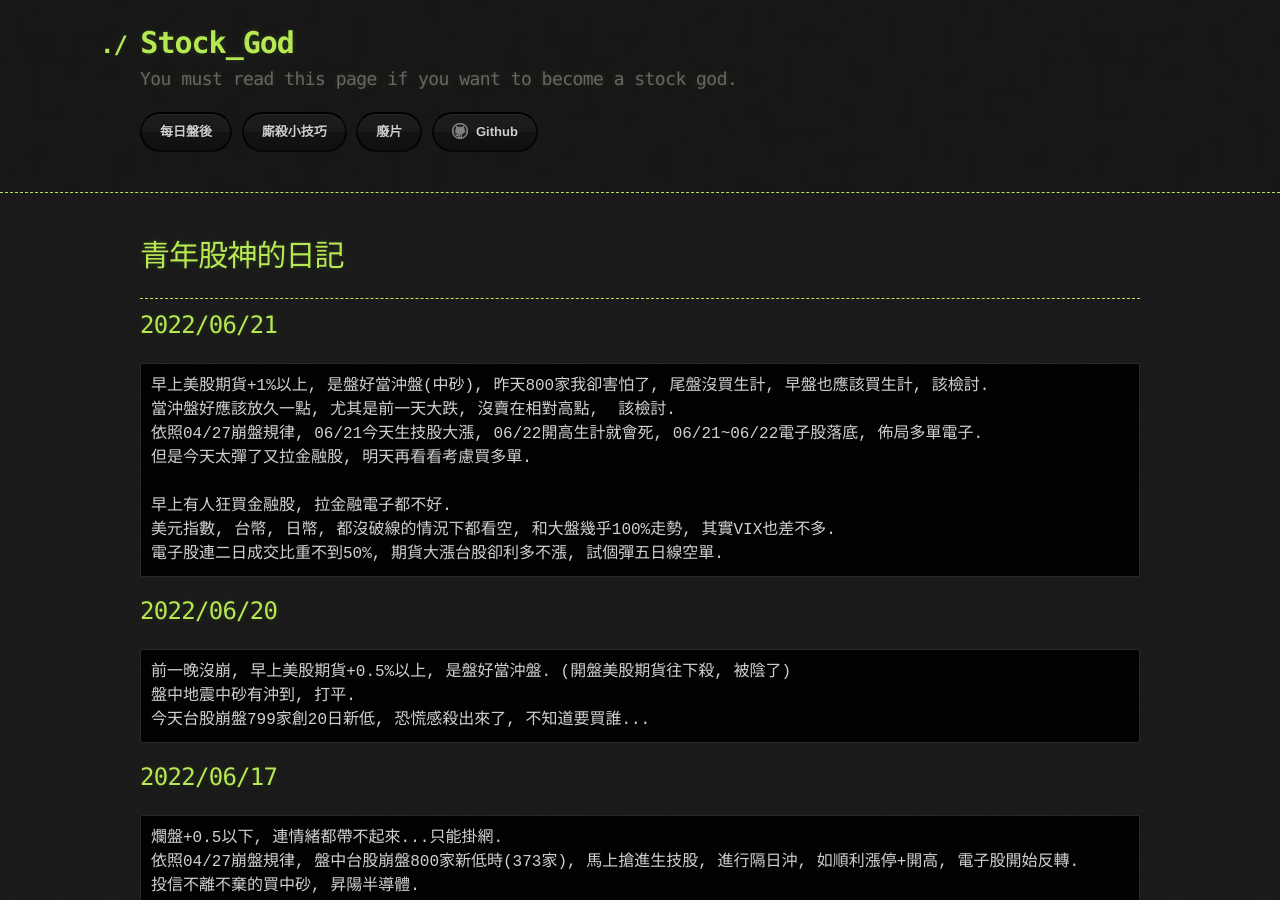
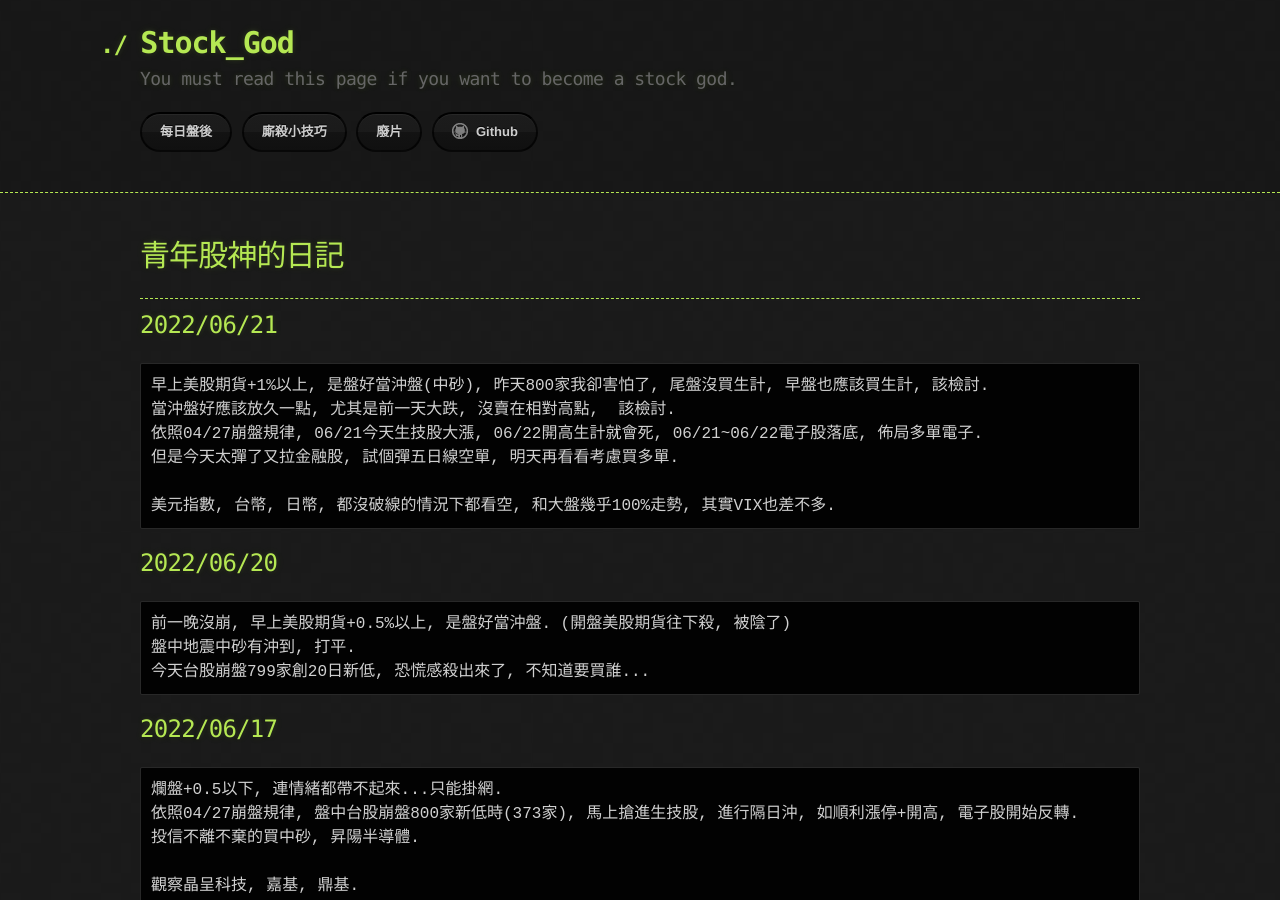
Before and after one commit to lepg5487/Stock_God, a Jekyll site: the page built from index.md, in a window 1280 px wide and 900 px high. Built offline with Jekyll 4.4.1, drawn with Linux system fonts in a browser that asks for light colours; our own code applies the rules of GitHub Pages for plain Markdown files.

Commit message:
Update index.md

````diff
--- a/index.md
+++ b/index.md
@@ -11,11 +11,9 @@ layout: testlayouts
 早上美股期貨+1%以上, 是盤好當沖盤(中砂), 昨天800家我卻害怕了, 尾盤沒買生計, 早盤也應該買生計, 該檢討.
 當沖盤好應該放久一點, 尤其是前一天大跌, 沒賣在相對高點,  該檢討.
 依照04/27崩盤規律, 06/21今天生技股大漲, 06/22開高生計就會死, 06/21~06/22電子股落底, 佈局多單電子.
-但是今天太彈了又拉金融股, 明天再看看考慮買多單.
-
-早上有人狂買金融股, 拉金融電子都不好.
+但是今天太彈了又拉金融股, 試個彈五日線空單, 明天再看看考慮買多單.
+
 美元指數, 台幣, 日幣, 都沒破線的情況下都看空, 和大盤幾乎100%走勢, 其實VIX也差不多.
-電子股連二日成交比重不到50%, 期貨大漲台股卻利多不漲, 試個彈五日線空單.
 ```
 
 ## 2022/06/20
````
